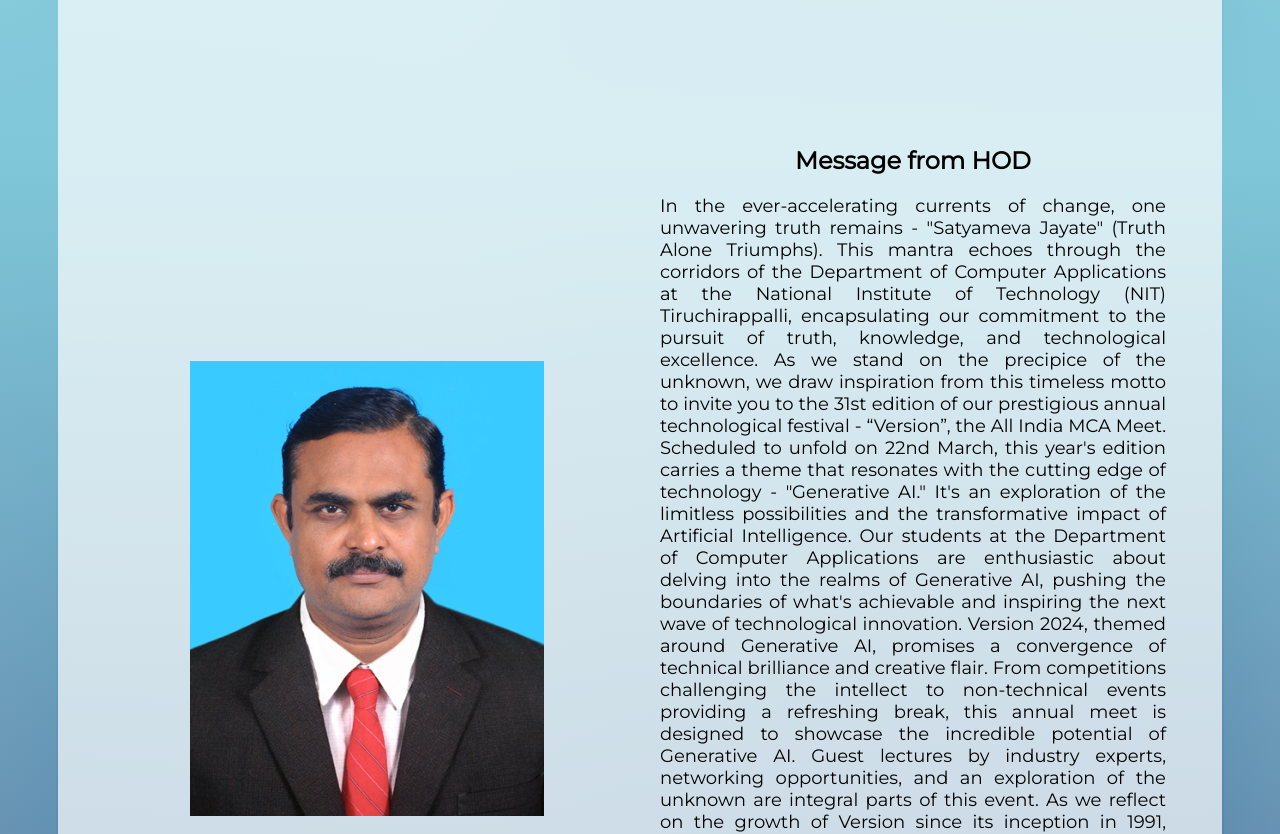
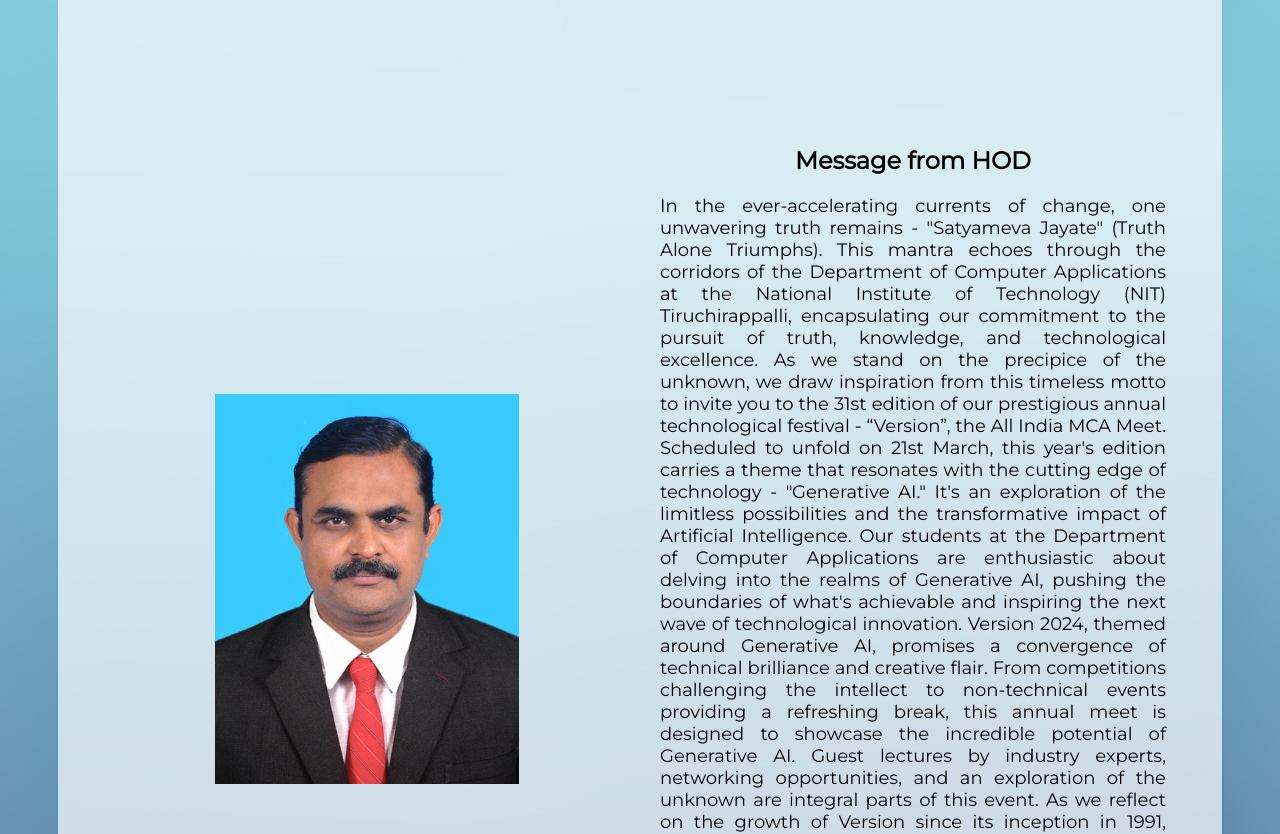
Before and after one commit to santoshswansi/version-24-frontend, a React (Vite) app: page /about in a window 1280 px wide. Shown: the part 1460-2294 px from the top of the page. Built offline with nearby package versions, Linux system fonts and the light colour scheme; a web font is replaced by a local one.

Commit message:
about done

```diff
--- a/src/components/about/About.css
+++ b/src/components/about/About.css
@@ -10,7 +10,7 @@
   align-items: center;
   justify-content: center;
   font-family: "Montserrat", sans-serif;
-  animation: loading 2s ease-out;
+  animation: loading 2s ease;
 }
 
 .content-outside-container {
@@ -104,14 +104,13 @@
 }
 
 .sub-container > div > img {
-  width: 70%;
+  width: 60%;
 }
 
 .sub-container-text {
   /* background-color: wheat; */
   display: flex;
   flex-direction: column;
-  flex: 1;
   justify-content: space-between;
 }
 
--- a/src/components/about/About.jsx
+++ b/src/components/about/About.jsx
@@ -25,7 +25,7 @@ technological excellence. As we stand on the precipice of the unknown,
 we draw inspiration from this timeless motto to invite you to the 31st
 edition of our prestigious annual technological festival - “Version”, the
 All India MCA Meet.
-Scheduled to unfold on 22nd March, this year's edition carries a theme
+Scheduled to unfold on 21st March, this year's edition carries a theme
 that resonates with the cutting edge of technology - "Generative AI." It's
 an exploration of the limitless possibilities and the transformative
 impact of Artificial Intelligence. Our students at the Department of
```
